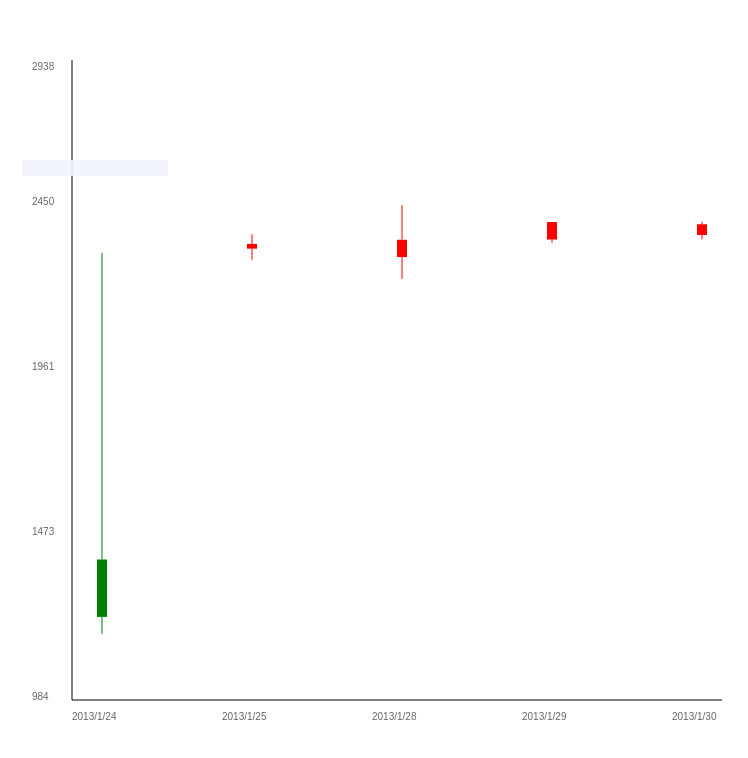
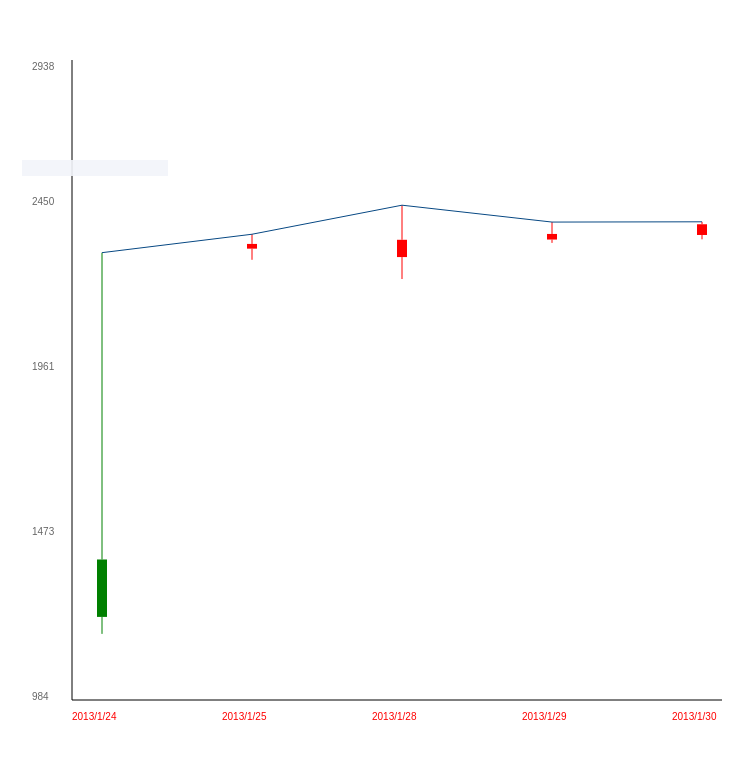
Before and after one commit to chengjunjian2020/visualization-work, a plain HTML site: page k线图/index.html in a window 1280 px wide. Shown: the part 190-948 px from the top of the page, without its empty margins (208-956 px from the left). Drawn offline with Linux system fonts and the light colour scheme.

Commit message:
feat:k线图

```diff
--- a/k线图/axisChart.js
+++ b/k线图/axisChart.js
@@ -31,12 +31,15 @@ export default class AxisChart extends Chart {
     this.left = 50;
     this.right = 50;
     this.bottom = 20;
-    const { xData, yData } = options;
+    const { data, xAxisCount = 7, yAxisCount = 7 } = options;
     const { height, top, bottom } = this;
+
+    const xData = data.map((dataList) => dataList[0]);
+    const yData = data.map((dataList) => dataList.slice(1));
     this.xAxis = xData;
     this.yAxis = yData;
-
-    this.yAxisCount = 5; //y轴展示几个
+    this.xAxisCount = xAxisCount > xData.length ? xData.length : xAxisCount;
+    this.yAxisCount = yAxisCount > yData.length ? yData.length : yAxisCount; //y轴展示几个
 
     this.xAxisTextOffset = 20; //x轴文字偏移量
 
@@ -58,14 +61,27 @@ export default class AxisChart extends Chart {
     drawCanvas.lineTo({ x1: left, y1: top, x2: left, y2: y });
   };
   drawAxisX = () => {
-    const { xAxisTextOffset, xAxis, height, width, left, right, drawCanvas } =
-      this;
+    const {
+      xAxisTextOffset,
+      xAxis,
+      height,
+      xAxisCount,
+      width,
+      left,
+      right,
+      drawCanvas,
+    } = this;
     const stepsX = (width - right) / xAxis.length;
-    for (let i in xAxis) {
+    // const stepsXLength = Math.ceil(xAxis.length / xAxisCount);
+    let steps = 0;
+    for (let i = 0; i < xAxis.length; i++) {
+      steps++;
+      // if(i%stepsXLength===0 || (i+1===xAxis.length &&steps< xAxisCount)){
       const point = {
         x: stepsX * i + left,
         y: height - xAxisTextOffset,
       };
+      // if(i%3===0){
         drawCanvas.fillText(
           {
             text: xAxis[i],
@@ -73,9 +89,12 @@ export default class AxisChart extends Chart {
           },
           {
             font: 14,
-          fillStyle: "#666",
+            fillStyle: "red",
           }
         );
+      // }
+
+      // }
     }
   };
   drawAxisY() {
@@ -112,7 +131,7 @@ export default class AxisChart extends Chart {
           const endX = width - left;
 
           const stepsXLength = endX / xAxis.length;
-          const everyX = (width - left) / xAxis.length;
+          const everyX = (width - right) / xAxis.length;
           const index = Math.ceil(x / stepsXLength) - 1;
           const xPoint = (index + 0.5) * everyX + 10 / 2;
           if (index > xAxis.length - 1) {
--- a/k线图/chart.js
+++ b/k线图/chart.js
@@ -10,12 +10,12 @@ export default class Chart {
   drawCanvas;
   ctx;
   constructor(el, options) {
-    this.initData(el);
+    this.initData(el,options);
     this.initCanvas(el, options);
   }
-  initData = (el) => {
-    this.width = el.clientWidth;
-    this.height = el.clientHeight;
+  initData = (el,{width,height}) => {
+    this.width = width || el.clientWidth;
+    this.height = height || el.clientHeight;
   };
   initCanvas = (el, options) => {
     const { ctxStyle } = options;
--- a/k线图/index.html
+++ b/k线图/index.html
@@ -13,8 +13,8 @@
       ul li {
         list-style: none;
       }
-      #kLine {
-        width: 800px;
+      .kLine {
+        width: 700px;
         height: 700px;
         margin: 230px;
       }
@@ -31,9 +31,11 @@
     </style>
   </head>
   <body>
-    <div id="kLine">
+    <div class="kLine" id="kLine">
       <div></div>
-      <!-- <canvas id="k-chart" width="800" height="700"></canvas> -->
+    </div>
+    <div id="kLine2" class="kLine" style="width: 800px;">
+      <div></div>
     </div>
     <!-- <div class="tip_alert" id="tipAlert">
       <ul>
@@ -57,8 +59,12 @@
     </div> -->
     <script type="module">
       import KLineChart from "./index.js";
-      import { yData, xData } from "./mock.js";
-      new KLineChart(document.getElementById("kLine"), { xData, yData });
+      import { lineData1,lineData2 } from "./mock.js";
+      const count =2;
+      const stepCount = Math.floor(lineData1.length/count);
+
+      new KLineChart(document.getElementById("kLine"), { data:lineData2.slice(0,5),width:800 });
+      // new KLineChart(document.getElementById("kLine2"), { data:lineData2,width:1000 });
     </script>
     <!-- <script type="module">
       import { DrawCanvas } from "../utils/drawCanvas.js";
--- a/k线图/index.js
+++ b/k线图/index.js
@@ -23,8 +23,13 @@ class KLineChart extends AxisChart {
       this._listenerEvent();
     }
   }
+  drawLines(){
+    // const {yAxis} = this;
+    // for(){}
+  }
   drawSeries() {
     const { yAxis, dataMax, stepSize, drawCanvas } = this;
+    const lines=[];
     for (let i = 0; i < yAxis.length; i++) {
       const numList = yAxis[i];
       const { rect, color } = this.gerernateRect(numList, i);
@@ -38,6 +43,15 @@ class KLineChart extends AxisChart {
         },
         { strokeStyle: color }
       );
+      lines.push({
+        x:rect.x + rect.width / 2,
+        y:(dataMax - numList[3]) * stepSize
+      })
+      //折线图
+      // drawCanvas.lineTo({
+      //   x:rect.x + rect.width / 2,
+      //   y1:(dataMax - numList[3]) * stepSize
+      // });
       const minYAxis = Math.abs(
         rect.y + rect.height - (dataMax - numList[2]) * stepSize
       );
@@ -51,6 +65,27 @@ class KLineChart extends AxisChart {
         { strokeStyle: color }
       );
     }
+    for(let i=0;i<lines.length;i++){
+      if(i===0){
+        continue;
+      }
+      const cur = lines[i];
+      const prev = lines[i-1];
+      drawCanvas.lineTo({
+        x1:prev.x,
+        y1:prev.y,
+        x2:cur.x,
+        y2:cur.y
+      },{
+        strokeStyle:"#074883"
+      });
+    }
+    // lines.reduce((prev,next)=>{
+    //   if(prev && prev.x && prev.y){
+    //     console.log(prev);
+    //     console.log(next);
+    //   }
+    // },[])
   }
   gerernateRect(numList, i) {
     const { width, left, xAxis, dataMax, stepSize } = this;
--- a/k线图/mock.js
+++ b/k线图/mock.js
@@ -1,15 +1,17 @@
 //开盘(open)，收盘(close)，最低(lowest)，最高(highest)
-export const yData = [
-  [1400, 1230, 1280.26, 2308.38],
-  [2320.26, 2334.26, 2287.3, 2362.94],
-  [2295.35, 2346.5, 2230.35, 2448.92],
-  [2347.22, 2398.98, 2337.35, 2363.8],
-  [2360.75, 2392.48, 2347.89, 2399.76],
+export const lineData1 = [
+  ["2013/1/24", 1400, 1230, 1280.26, 2308.38],
+  ["2013/1/25", 2320.26, 2334.26, 2287.3, 2362.94],
+  ["2013/1/28", 2295.35, 2346.5, 2230.35, 2448.92],
+  ["2013/1/29", 2347.22, 2363.8, 2337.35, 2398.98],
+  ["2013/1/30", 2360.75, 2392.48, 2347.89, 2399.76],
 ];
-export const xData = [
-  "2013/1/24",
-  "2013/1/25",
-  "2013/1/28",
-  "2013/1/29",
-  "2013/1/30",
-];
+export const lineData2=[
+  ["2013/1/24", 1400, 1230, 1280.26, 2308.38],
+  ["2013/1/25", 2320.26, 2334.26, 2287.3, 2362.94],
+  ["2013/1/28", 2295.35, 2346.5, 2230.35, 2448.92],
+  ["2013/1/29", 2347.22, 2363.8, 2337.35, 2398.98],
+  ["2013/1/30", 2360.75, 2392.48, 2347.89, 2399.76],
+  ["2013/1/31", 2295.35, 2346.5, 2230.35, 2448.92],
+  ["2013/2/1", 1400, 1230, 1280.26, 2308.38],
+]
```
Lines whose indentation alone changed are shown as unchanged.
